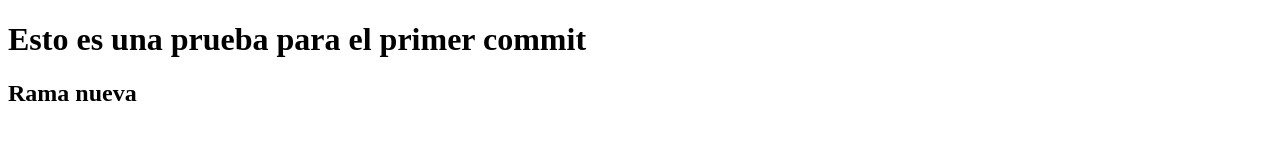
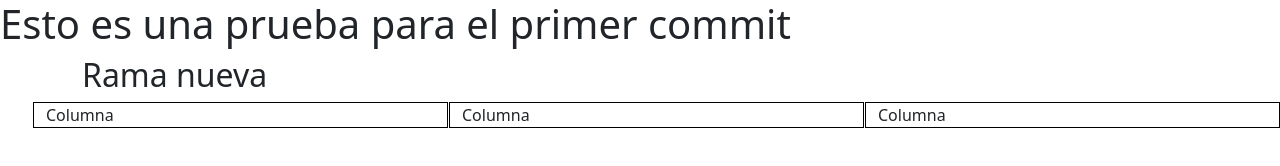
Before and after one commit to J-Dev25/Css-blu, a plain HTML site: page index.html in a window 1280 px wide. Drawn offline with nearby package versions, Linux system fonts and the light colour scheme.

Commit message:
Segunda modificacion, practicando con filas

```diff
--- /dev/null
+++ b/css/style.css
@@ -0,0 +1,19 @@
+* {
+    margin: 0;
+    padding: 0;
+    box-sizing: border-box;
+}
+
+
+ul {
+    list-style: none;
+}
+
+.col.one-item,
+.col.two-item,
+.col.three-item {
+    height: max-content;
+    width: max-content;
+    border: 1px solid black;
+    margin-left: 1px;
+}
--- a/index.html
+++ b/index.html
@@ -4,6 +4,11 @@
     <meta charset="UTF-8">
     <meta http-equiv="X-UA-Compatible" content="IE=edge">
     <meta name="viewport" content="width=device-width, initial-scale=1.0">
+    <!-- Boostrap 5 -->
+    <link href="https://cdn.jsdelivr.net/npm/bootstrap@5.3.0-alpha3/dist/css/bootstrap.min.css" rel="stylesheet" integrity="sha384-KK94CHFLLe+nY2dmCWGMq91rCGa5gtU4mk92HdvYe+M/SXH301p5ILy+dN9+nJOZ" crossorigin="anonymous"><link href="https://cdn.jsdelivr.net/npm/bootstrap@5.3.0-alpha3/dist/css/bootstrap.min.css" rel="stylesheet" integrity="sha384-KK94CHFLLe+nY2dmCWGMq91rCGa5gtU4mk92HdvYe+M/SXH301p5ILy+dN9+nJOZ" crossorigin="anonymous">
+    <!-- css------------- -->
+    <link rel="stylesheet" href="css/style.css">
+    <!-- -------------- -->
     <title>Primer proyecto html css y git</title>
 </head>
 <body>
@@ -13,7 +18,16 @@
 
     <main>
         <article>
-            <h2>Rama nueva</h2>
+            <div class="container">
+                <h2>Rama nueva</h2>
+            </div>
+            <div class="container-fluid">
+                <ul class="row">
+                    <li class="col one-item">Columna</li>
+                    <li class="col two-item">Columna</li>
+                    <li class="col three-item">Columna</li>
+                </ul>
+            </div>
         </article>
     </main>
 
```
